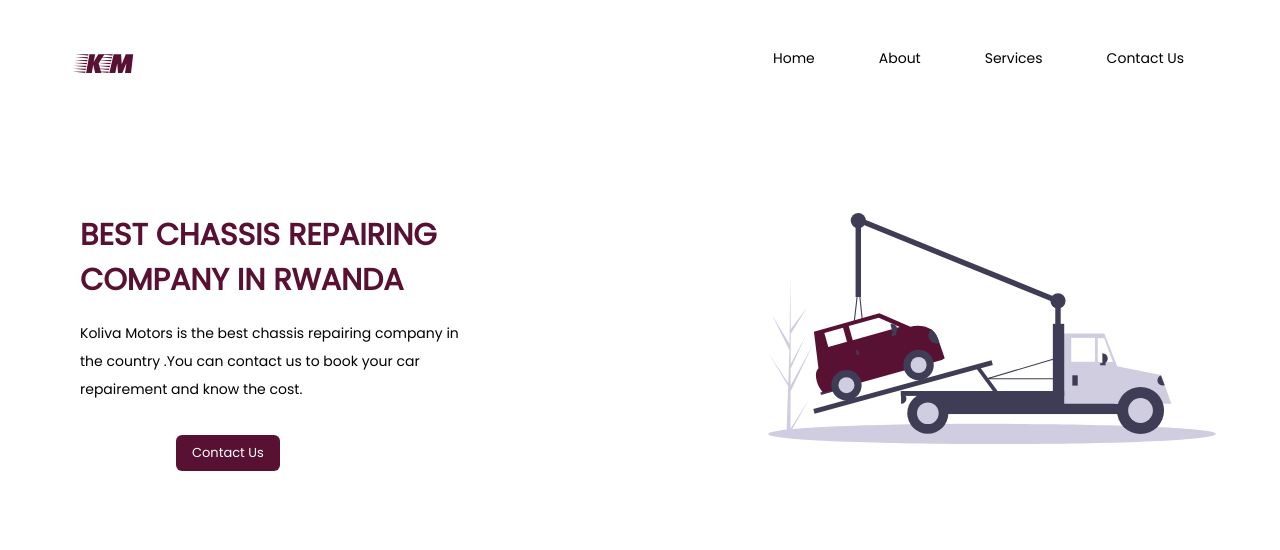
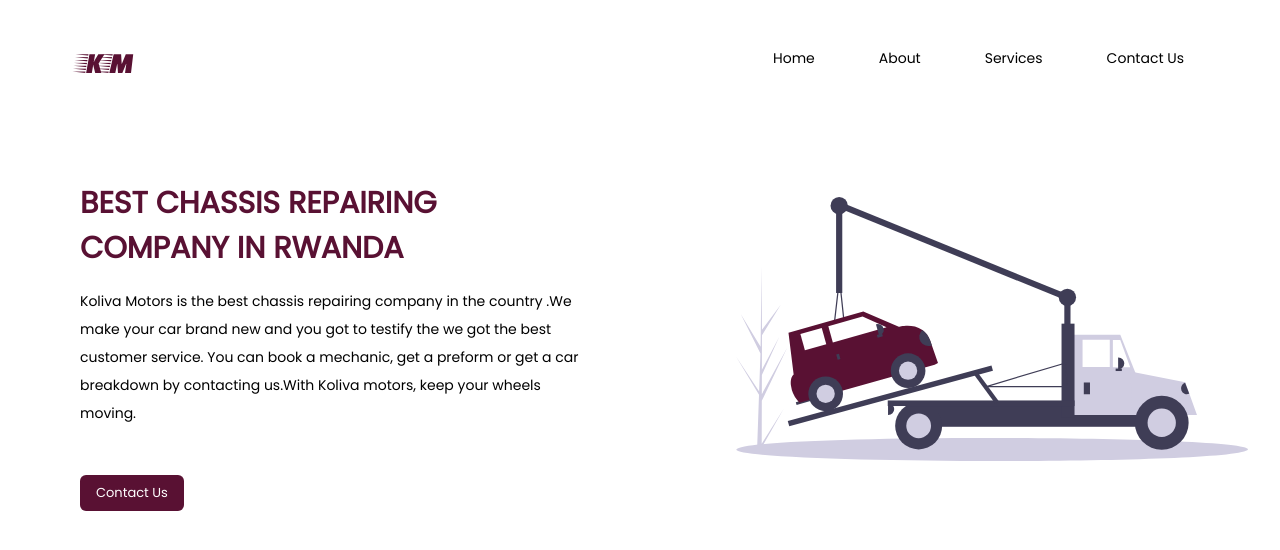
Before and after one commit to dianKoliva/kmsite, a Vue app: page / in a window 1280 px wide. Shown: the top 550 px of the page. Built offline with nearby package versions, Linux system fonts and the light colour scheme.

Commit message:
new changes

```diff
--- a/src/components/AllPage.vue
+++ b/src/components/AllPage.vue
@@ -5,7 +5,7 @@
       <Nav></Nav>
     </div>
 
-    <div class="pt-28">
+    <div class="pt-20">
       <Home></Home>
     </div>
   </div>
--- a/src/components/Home.vue
+++ b/src/components/Home.vue
@@ -1,16 +1,27 @@
 <template>
   <div class="flex">
     <div class="w-1/2">
-      <div class="ml-20 w-3/5">
+      <div class="ml-20 w-4/5">
         <h1 class="font-bold text-3xl mb-4 text-red">
           BEST CHASSIS REPAIRING COMPANY IN RWANDA
         </h1>
         <p class="leading-7 text-sm">
-          Koliva Motors is the best chassis repairing company in the country
-          .You can contact us to book your car repairement and know the cost.
+          Koliva Motors is the best chassis repairing company in the country .We
+          make your car brand new and you got to testify the we got the best
+          customer service. You can book a mechanic, get a preform or get a car
+          breakdown by contacting us.With Koliva motors, keep your wheels
+          moving.
         </p>
         <button
-          class="bg-red mt-8 px-4 py-2 text-white text-tiny rounded-md ml-24"
+          class="
+            bg-red
+            mt-12
+            px-4
+            py-2
+            text-white text-tiny
+            rounded-md
+            focus:outline-none
+          "
         >
           Contact Us
         </button>
@@ -18,7 +29,7 @@
     </div>
 
     <div class="w-1/2">
-      <img src="../../public/truck.svg" class="max-w-md ml-32" alt="" />
+      <img src="/truck.svg" class="max-w-lg ml-24 pt-4" alt="" />
     </div>
   </div>
 </template>
--- a/src/components/Nav.vue
+++ b/src/components/Nav.vue
@@ -1,13 +1,65 @@
 <template>
-  <div class="">
+  <div class="bg-no-repeat bg-right-top bg-">
     <div class="flex pb-4 pt-2">
       <div class="pt-8 pl-20 font-display text-3xl text-red">KM</div>
       <div class="holder absolute right-0 pt-10 pr-8">
         <div class="flex text-sm">
-          <p class="mr-16">Home</p>
-          <p class="mr-16">About</p>
-          <p class="mr-16">Services</p>
-          <p class="mr-16">Contact Us</p>
+          <p
+            class="
+              transition
+              duration-500
+              ease-in-out
+              mr-16
+              hover:border-red hover:border-solid
+              border-white border-b-2
+              hover:border-b-2
+              cursor-pointer
+            "
+          >
+            Home
+          </p>
+          <p
+            class="
+              transition
+              duration-500
+              ease-in-out
+              mr-16
+              hover:border-red hover:border-solid
+              border-white border-b-2
+              hover:border-b-2
+              cursor-pointer
+            "
+          >
+            About
+          </p>
+          <p
+            class="
+              transition
+              duration-500
+              ease-in-out
+              mr-16
+              hover:border-red hover:border-solid
+              border-white border-b-2
+              hover:border-b-2
+              cursor-pointer
+            "
+          >
+            Services
+          </p>
+          <p
+            class="
+              transition
+              duration-500
+              ease-in-out
+              mr-16
+              hover:border-red hover:border-solid
+              border-white border-b-2
+              hover:border-b-2
+              cursor-pointer
+            "
+          >
+            Contact Us
+          </p>
         </div>
       </div>
     </div>
--- a/tailwind.config.js
+++ b/tailwind.config.js
@@ -33,6 +33,9 @@
        '5xl': '3rem',
        '6xl': '4rem',
       '7xl': '5rem',
+    },
+    backgroundImage: {
+      'cic': "url('/circle.png')",
     }
   },
   variants: {
```
Also changed, not shown: public/circle.png (added).
